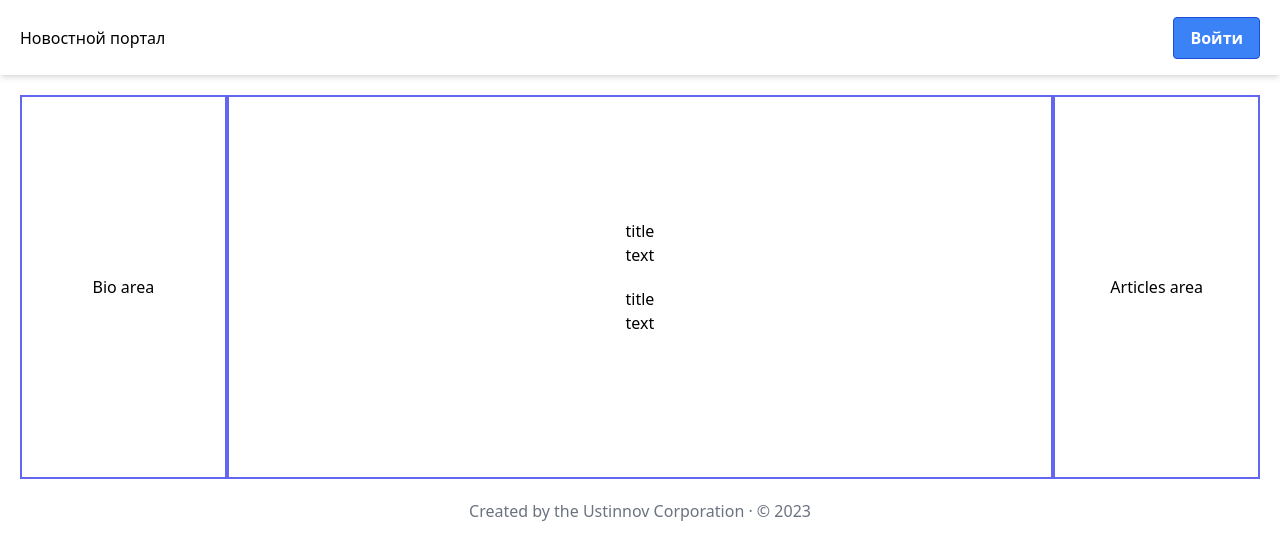
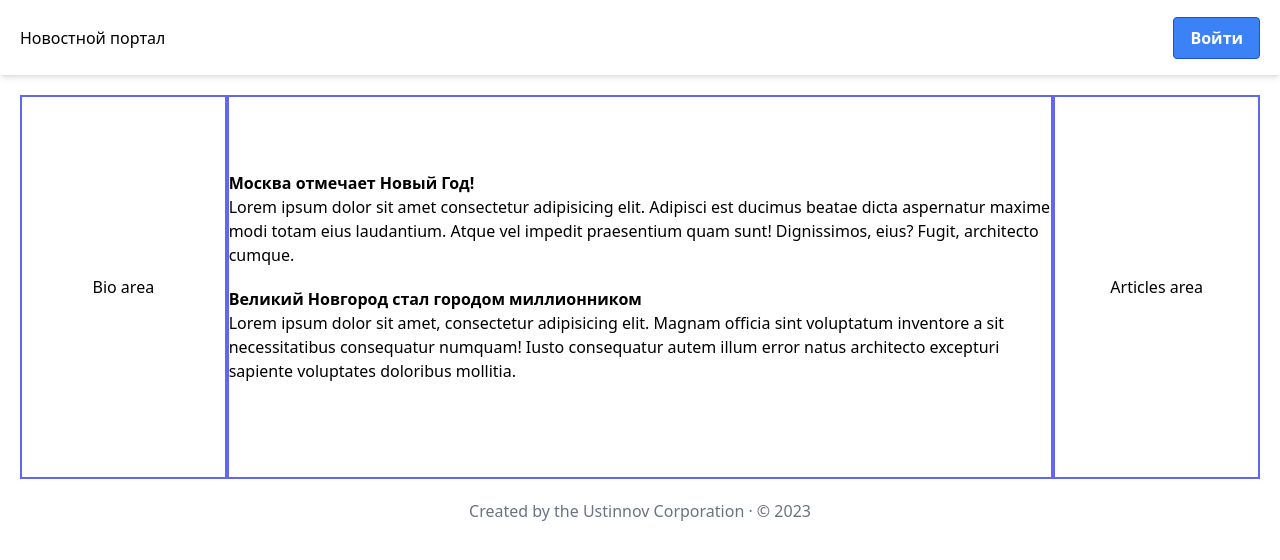
Before and after one commit to mianger22/article_pipeline, a React (Create React App) app: page / in a window 1280 px wide. Shown: the top 560 px of the page. Built offline with nearby package versions, Linux system fonts and the light colour scheme.

Commit message:
Added props to articles

```diff
--- a/src/components/list_articles/Article.tsx
+++ b/src/components/list_articles/Article.tsx
@@ -1,8 +1,13 @@
-export default function Article() {
+type ArticlePropsType = {
+  title: string,
+  text: string
+}
+
+export default function Article(props: ArticlePropsType) {
   return (
     <div className="mb-5">
-      <div>title</div>
-      <div>text</div>
+      <div className="font-bold">{props.title}</div>
+      <div>{props.text}</div>
     </div>
   );
 }
--- a/src/components/list_articles/ListArticles.tsx
+++ b/src/components/list_articles/ListArticles.tsx
@@ -1,10 +1,22 @@
 import Article from "./Article";
 
 export default function ListArticles() {
+  const articles_data = [
+    {
+      title: 'Москва отмечает Новый Год!',
+      text: 'Lorem ipsum dolor sit amet consectetur adipisicing elit. Adipisci est ducimus beatae dicta aspernatur maxime modi totam eius laudantium. Atque vel impedit praesentium quam sunt! Dignissimos, eius? Fugit, architecto cumque.'
+    },
+    {
+      title: 'Великий Новгород стал городом миллионником',
+      text: 'Lorem ipsum dolor sit amet, consectetur adipisicing elit. Magnam officia sint voluptatum inventore a sit necessitatibus consequatur numquam! Iusto consequatur autem illum error natus architecto excepturi sapiente voluptates doloribus mollitia.'
+    },
+  ]
+
   return (
     <div>
-      <Article />
-      <Article />
+      {
+        articles_data.map(el => <Article title={el.title} text={el.text} />)
+      }
     </div>
   );
 }
```
